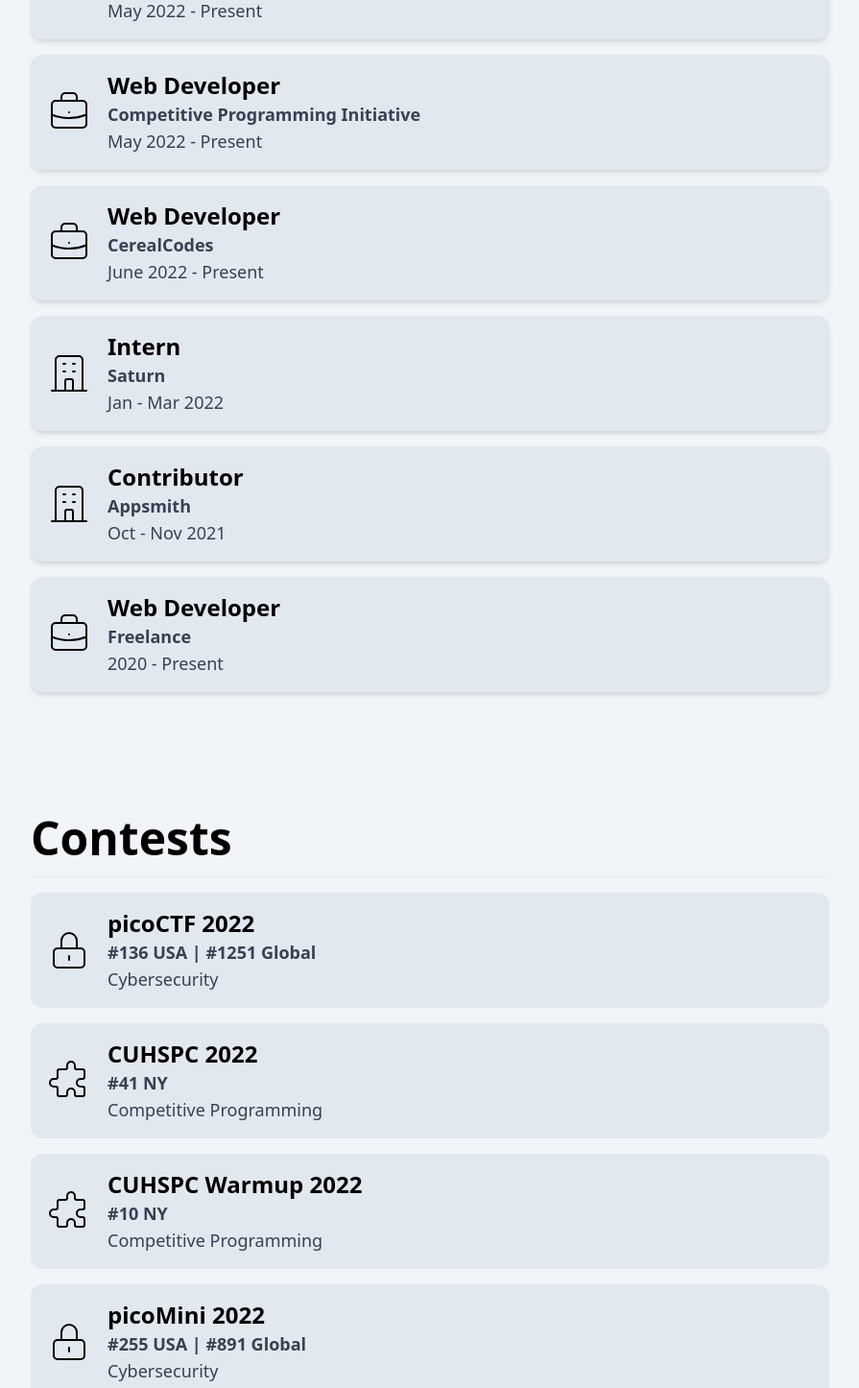
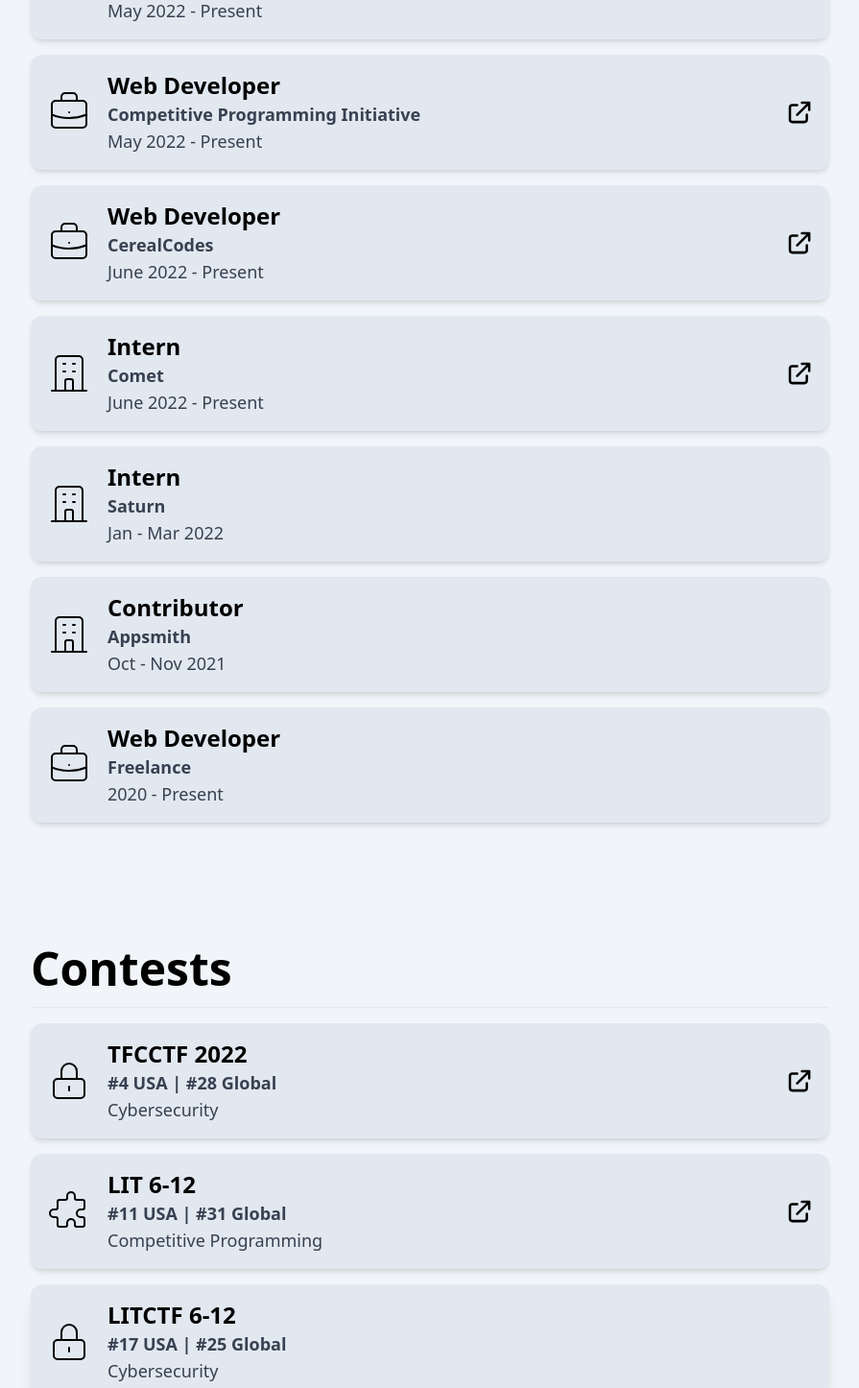
Before and after one commit to zhao-stanley/portfolio-2021, a Next.js app: page / in a window 1280 px wide. Shown: the part 1024-2470 px from the top of the page at 96% size, without its empty margins (192-1087 px from the left). Built offline with nearby package versions, Linux system fonts and the light colour scheme.

Commit message:
Updated 8/5/22

```diff
--- a/src/components/home/contests/Contests.tsx
+++ b/src/components/home/contests/Contests.tsx
@@ -3,12 +3,50 @@
 import { Cybersecurity, CP } from "./ContestIcons";
 
 const contestList = contests.map((e) => {
-  return (
+  return e.href ? (
+    <motion.a
+      href={e.href}
+      key={e.title}
+      target="_blank"
+      rel="noreferrer"
+      whileHover={{ scale: 1.01 }}
+      whileTap={{ scale: 0.99 }}
+      className="flex flex-row gap-3 xl:gap-4 shadow-md items-center justify-between bg-slate-200 dark:bg-[#2b2929] w-[90vw] sm:w-[75vw] xl:w-[65vw] max-w-5xl text-black dark:text-slate-200 px-4 py-4 rounded-xl"
+    >
+      <li className="flex flex-row gap-3 xl:gap-4 items-center justify-start w-full">
+        {e.genre == "Cybersecurity" ? <Cybersecurity /> : <CP />}
+        <div className="flex flex-col">
+          <h1 className="text-xl xl:text-2xl text-black dark:text-white font-semibold">
+            {e.title}
+          </h1>
+          <h2 className="text-md xl:text-lg text-gray-700 dark:text-gray-300 font-normal">
+            <span className="font-semibold">{e.place}</span>
+            <br />
+            {e.genre}
+          </h2>
+        </div>
+      </li>
+      <svg
+        xmlns="http://www.w3.org/2000/svg"
+        className="h-auto w-8"
+        fill="none"
+        viewBox="0 0 24 24"
+        stroke="currentColor"
+        strokeWidth={2}
+      >
+        <path
+          strokeLinecap="round"
+          strokeLinejoin="round"
+          d="M10 6H6a2 2 0 00-2 2v10a2 2 0 002 2h10a2 2 0 002-2v-4M14 4h6m0 0v6m0-6L10 14"
+        />
+      </svg>
+    </motion.a>
+  ) : (
     <motion.li
       key={e.title}
       whileHover={{ scale: 1.01 }}
       whileTap={{ scale: 0.99 }}
-      className="flex flex-row gap-3 xl:gap-4 items-center justify-start bg-slate-200 dark:bg-[#2b2929] w-[90vw] sm:w-[75vw] xl:w-[65vw] max-w-5xl text-black dark:text-slate-200 px-4 py-4 rounded-xl"
+      className="flex flex-row gap-3 xl:gap-4 items-center justify-start bg-slate-200 dark:bg-[#2b2929] w-[90vw] sm:w-[75vw] xl:w-[65vw] max-w-5xl text-black dark:text-slate-200 px-4 py-4 rounded-xl shadow-lg"
     >
       {e.genre == "Cybersecurity" ? <Cybersecurity /> : <CP />}
 
--- a/src/components/home/contests/contests.json
+++ b/src/components/home/contests/contests.json
@@ -1,4 +1,21 @@
 [
+  {
+    "title": "TFCCTF 2022",
+    "place": "#4 USA | #28 Global",
+    "genre": "Cybersecurity",
+    "href": "https://ctftime.org/event/1647"
+  },
+  {
+    "title": "LIT 6-12",
+    "place": "#11 USA | #31 Global",
+    "genre": "Competitive Programming",
+    "href": "https://lit.lhsmathcs.org/scoreboard2022"
+  },
+  {
+    "title": "LITCTF 6-12",
+    "place": "#17 USA | #25 Global",
+    "genre": "Cybersecurity"
+  },
   {
     "title": "picoCTF 2022",
     "place": "#136 USA | #1251 Global",
@@ -12,7 +29,8 @@
   {
     "title": "CUHSPC Warmup 2022",
     "place": "#10 NY",
-    "genre": "Competitive Programming"
+    "genre": "Competitive Programming",
+    "href": "https://www.cs.cornell.edu/high-school-programming-contest/2022/final_scoreboard.html"
   },
   {
     "title": "picoMini 2022",
--- a/src/components/home/experience/Experience.tsx
+++ b/src/components/home/experience/Experience.tsx
@@ -4,12 +4,16 @@
 
 const expList = experience.map((e, key) => {
   return e.href ? (
-    <a href={e.href} key={key} target="_blank" rel="noreferrer">
-      <motion.li
-        whileHover={{ scale: 1.01 }}
-        whileTap={{ scale: 0.99 }}
-        className="flex flex-row gap-3 xl:gap-4 shadow-md items-center justify-start bg-slate-200 dark:bg-[#2b2929] w-[90vw] sm:w-[75vw] xl:w-[65vw] max-w-5xl text-black dark:text-slate-200 px-4 py-4 rounded-xl"
-      >
+    <motion.a
+      href={e.href}
+      key={key}
+      target="_blank"
+      rel="noreferrer"
+      whileHover={{ scale: 1.01 }}
+      whileTap={{ scale: 0.99 }}
+      className="flex flex-row gap-3 xl:gap-4 shadow-md items-center justify-between bg-slate-200 dark:bg-[#2b2929] w-[90vw] sm:w-[75vw] xl:w-[65vw] max-w-5xl text-black dark:text-slate-200 px-4 py-4 rounded-xl"
+    >
+      <li className="flex flex-row gap-3 xl:gap-4 items-center justify-start w-full">
         {e.type == "internship" ? <InternshipIcon /> : <JobIcon />}
         <div className="flex flex-col">
           <h1 className="text-xl xl:text-2xl text-black dark:text-white font-semibold">
@@ -21,8 +25,22 @@
             {e.tenure}
           </h2>
         </div>
-      </motion.li>
-    </a>
+      </li>
+      <svg
+        xmlns="http://www.w3.org/2000/svg"
+        className="h-auto w-8"
+        fill="none"
+        viewBox="0 0 24 24"
+        stroke="currentColor"
+        strokeWidth={2}
+      >
+        <path
+          strokeLinecap="round"
+          strokeLinejoin="round"
+          d="M10 6H6a2 2 0 00-2 2v10a2 2 0 002 2h10a2 2 0 002-2v-4M14 4h6m0 0v6m0-6L10 14"
+        />
+      </svg>
+    </motion.a>
   ) : (
     <motion.li
       key={key}
--- a/src/components/home/experience/experience.json
+++ b/src/components/home/experience/experience.json
@@ -22,6 +22,13 @@
   },
   {
     "title": "Intern",
+    "location": "Comet",
+    "tenure": "June 2022 - Present",
+    "type": "internship",
+    "href": "https://applywithcomet.com/"
+  },
+  {
+    "title": "Intern",
     "location": "Saturn",
     "tenure": "Jan - Mar 2022",
     "type": "internship"
--- a/src/components/home/main/About.tsx
+++ b/src/components/home/main/About.tsx
@@ -18,18 +18,11 @@
           text="Competitive Programming Initiative"
           color="text-[#813aea]"
         />
-        , which promotes competitive programming through the{" "}
-        <External
-          link="https://usaco.guide/"
-          text="USACO Guide"
-          color="text-blue-600"
-        />
         .
       </p>
-      <br />
       <p>
         I also do <span className="text-red-400">competitive programming</span>{" "}
-        and <span className="text-red-400">cybersecurity</span> on the side.
+        and <span className="text-blue-500">cybersecurity</span> on the side.
       </p>
 
       <br />
--- a/src/components/home/main/Landing.tsx
+++ b/src/components/home/main/Landing.tsx
@@ -4,8 +4,8 @@
 export const Landing = () => {
   return (
     <>
-      <div className="flex flex-col w-full h-screen items-center justify-start 2xl:justify-center gap-8">
-        <div className="flex flex-col gap-8 mt-24 justify-center">
+      <div className="flex flex-col w-full min-h-screen h-auto items-center justify-center 2xl:justify-center gap-8 py-16">
+        <div className="flex flex-col gap-8 justify-center">
           <Hero />
           <About />
         </div>
--- a/src/components/home/projects/Projects.tsx
+++ b/src/components/home/projects/Projects.tsx
@@ -7,7 +7,6 @@
   return (
     <motion.li
       key={e.name}
-      whileHover={{ scale: 1.01 }}
       whileTap={{ scale: 0.99 }}
       className="rounded-xl p-4 xl:p-5 drop-shadow-xl flex flex-col justify-between"
       style={{ backgroundColor: `#${e.theme}` }}
--- a/src/components/home/projects/projects.json
+++ b/src/components/home/projects/projects.json
@@ -1,10 +1,18 @@
 [
+  {
+    "name": "Roslyn Code Club",
+    "link": "https://roslyncode.vercel.app/",
+    "desc": "Replaced the outdated club website with a completely refreshed one, using a modern tech stack from scratch. Implemented OAuth and a workshop system for easier access/organization.",
+    "theme": "5d78fc",
+    "tags": ["nxjs", "tw", "js", "r", "Markdown"],
+    "video": "roslyncodeclub.mp4"
+  },
   {
     "name": "discussmed",
     "link": "https://discussmed.org/",
     "desc": "discussmed strives to serve as the intermediate between youth and medical advocacy organizations.",
     "theme": "1f6c8a",
-    "tags": ["nxjs", "tw", "js", "r"],
+    "tags": ["nxjs", "tw", "js", "r", "MDX"],
     "video": "discussmed.mp4"
   },
   {
@@ -27,7 +35,7 @@
     "name": "Artist Portfolio",
     "link": "https://joseph.cf/",
     "desc": "A fully responsive website for a musician and my first time using the React library.",
-    "theme": "4085f5",
+    "theme": "507D5F",
     "tags": ["r", "tw", "njs"],
     "video": "jcp.mp4"
   },
--- a/styles/globals.css
+++ b/styles/globals.css
@@ -4,13 +4,6 @@
 
 * {
   scroll-behavior: smooth;
-}
-
-::selection {
-  background: #3845ff; /* WebKit/Blink Browsers */
-}
-::-moz-selection {
-  background: #3845ff; /* Gecko Browsers */
 }
 
 /*==================={ Hue Shiftng Gradient }===================*/
```
Also changed, not shown: src/pages/index.tsx (+4 -4 lines), 1 other file (tests, documents, lock files or other folders). Lines whose indentation alone changed are shown as unchanged.
